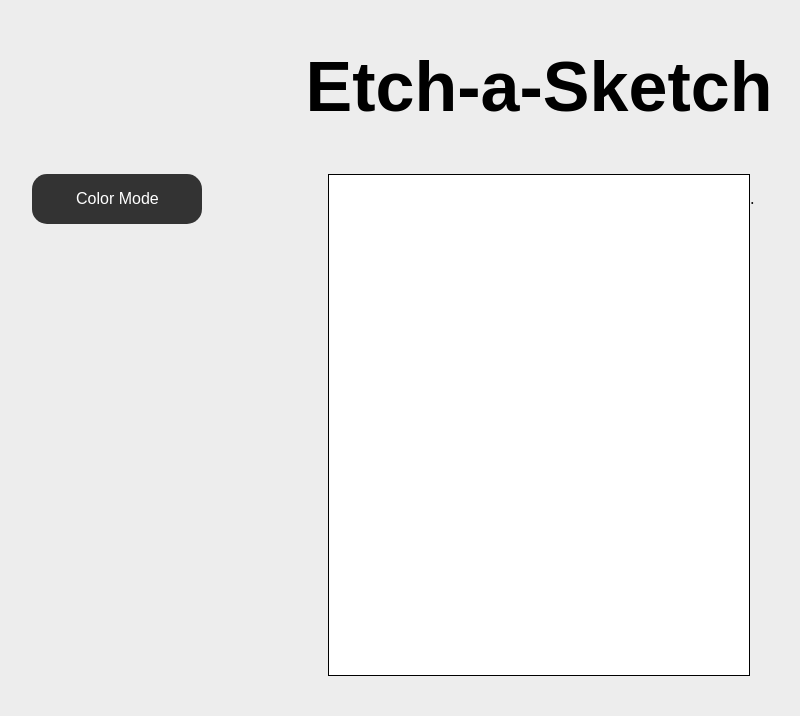
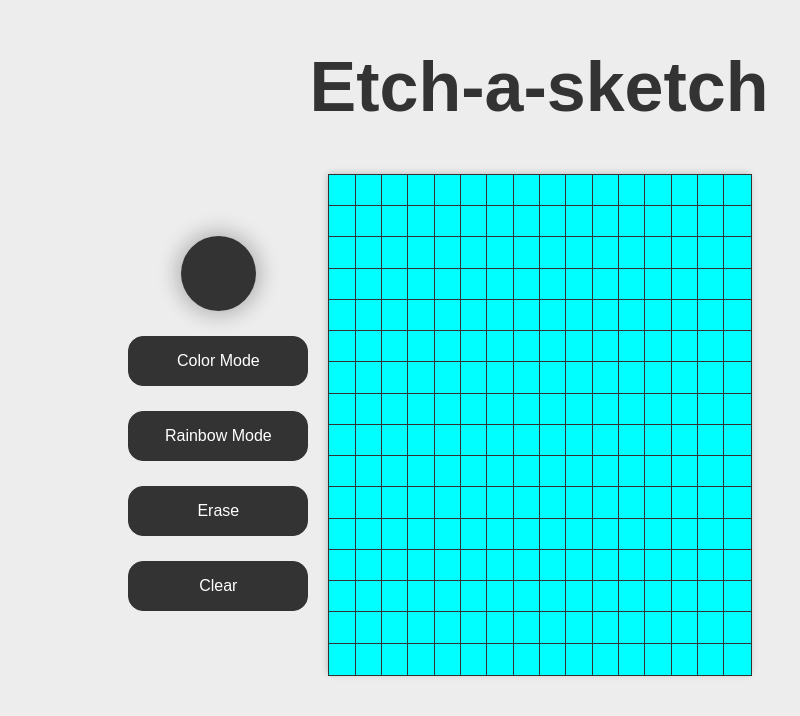
Before and after one commit to NiklasDamhofer/Etch-a-Sketch, a plain HTML site: page index.html in a window 1280 px wide. Shown: the whole page, without its empty margins (101-901 px from the left). Drawn offline with Linux system fonts and the light colour scheme.

Commit message:
updated (inprogress) all files

```diff
--- a/index.html
+++ b/index.html
@@ -4,22 +4,28 @@
     <meta charset="UTF-8">
     <meta name="viewport" content="width=device-width, initial-scale=1.0">
     <title>Document</title>
-    <script src="js-file.js"></script>
+    <script src="js-file.js" defer></script>
     <link rel="stylesheet" href="styles.css">
 </head>
 <body>
     <header id="header">
-        <h1>Etch-a-Sketch</h1>
+        <h1>Etch-a-sketch</h1>
     </header>
     <main id="main">
         <div id="main-div">
             <div id="buttons">
+                <div id="align-center">
+                <div id="color-choices" class="color-choices"></div>
                 <button id="btn1" type="button" class="button" >Color Mode</button>
+                <button id="btn2" type="button" class="button" >Rainbow Mode</button>
+                <button id="btn3" type="button" class="button" >Erase</button>
+                <button id="btn4" type="button" class="button" >Clear</button>
+                </div>
             </div>
-            <div id="main-container"></div>
-            <div id="space">
-                <p>.</p>
+            <div id="main-container" class="main-container">
+
             </div>
+            <div id="space"></div>
         </div>
     </main>
 </body>
--- a/js-file.js
+++ b/js-file.js
@@ -1,37 +1,28 @@
 const container = document.querySelector('#main-container');
-let rows = document.getElementsByClassName("gridRow");
-let cells = document.getElementsByClassName("cell");
+const div = document.createElement('div');
 
-function defaultGrid() {
-    makeRows(16);
-    makeColumns(16);
-}
 
-function makeRow(rowNum) {
-    for (let i = 0; i < rowNum; i++) {
-        let row = document.createElement("div");
-        container.appendChild(row).className = "gridRow";
+function createRows(nr) {
+    let num = nr * nr;
+    for (var i = 0; i < num; i++) {
+        const content = document.createElement('div');
+        content.classList.add('container');
+        container.append(content);
     };
 };
 
-function makeColumns(cellNum) {
-    for (let r = 0; r < cellNum; r++) {
-        for (let c = 0; c < cellNum; c++) {
-            let newCell = document.createElement("div");
-            row[c].appendChild(newCell).className = "cell";
-        };
-    };
-};
+createRows(16);
+
+const colContainer = document.getElementsByClassName('container');
 
 
-function makeRows(rows, cols) {
-    container.style.setProperty('--grid-rows', rows);
-    container.style.setProperty('--grid-cols', cols);
-    for (let c = 0; c < (rows * cols); c++) {
-        let cell = document.createElement('div');
-        cell.innerText = (c + 1);
-        container.appendChild(cell).className = "gird-item";
-    };
-};
 
-makeRows(16, 16);
+
+function createCols(num) {
+    const cols = document.createElement('div');
+    cols.classList.add('containerInit');
+    colContainer.append(cols);
+}
+//const content = document.createElement('div');
+//content.classList.add('container');
+//container.appendChild(content);
--- a/styles.css
+++ b/styles.css
@@ -11,6 +11,7 @@ h1 {
     font-family: 'Arial', Helvetica, sans-serif;
     text-align: center;
     font-size: 70px;
+    color: #333;
 }
 
 .gridRow {
@@ -23,9 +24,12 @@ h1 {
 
 #main-div {
     display: flex;
+    justify-content: center;
+    align-items: center;
 }
 
-#buttons {
+#space {
+    border: 1px;
     width: 500px;
     height: 500px;
     margin: 0 auto;
@@ -33,20 +37,51 @@ h1 {
     justify-content: center;
 }
 
-#space {
-    width: 500px;
-    height: 500px;
-    margin: 0 auto;
-}
-
 #main-container {
-    border: 1px solid black;
+    border: 1px;
     width: 500px;
     height: 500px;
     margin: 0 auto;
     background-color: white;
+    box-shadow: 0px 0px 7px 0px rgba(0,0,0,0.24);
+    display: grid;
+    grid-template-columns: repeat(16, 1fr);;
+    grid-template-rows: repeat(16, 1fr);;
+}
+
+#align-center {
     display: flex;
+    flex-direction: column;
+    align-items: center;
+    justify-content: space-around;
+    padding: 10px;
+    width: 200px;
+    height: 400px;
+}
+
+#buttons {
+    border: 1px;
+    width: 500px;
+    height: 500px;
+    margin: 0 auto;
+    display: flex;
+    flex-direction: column;
     justify-content: center;
+    align-items: end;
+}
+
+.color-choices {
+    width: 75px;
+    height: 75px;
+    background-color: #333;
+    border-radius: 100px;
+    margin: 0 auto;
+    box-shadow: 0px 0px 20px 5px rgba(0,0,0,0.24);
+}
+
+.color-choices:hover {
+    width: 78px;
+    height: 78px;
 }
 
 .button {
@@ -59,8 +94,9 @@ h1 {
     display: inline-block;
     font-size: 16px;
     height: 50px;
-    width: 170px;
+    width: 180px;
     border-radius: 15px;
+    border: 1px solid #333;
 }
 
 .button:hover {
@@ -73,6 +109,26 @@ h1 {
     display: inline-block;
     font-size: 16px;
     height: 53px;
-    width: 173px;
+    width: 183px;
     border-radius: 15px;
 }
+
+.button:active {
+    background-color: #ededed;
+    color: #333;
+    border: 1px solid #333;
+}
+
+.container {
+    border: 1px solid #333;
+    height: 100%;
+    width: 100%;
+    background-color: aqua;
+}
+
+.containerInit {
+    border: 1px solid #333;
+    height: 1fr;
+    width: 1fr;
+    background-color: rgb(119, 0, 255);
+}
```
